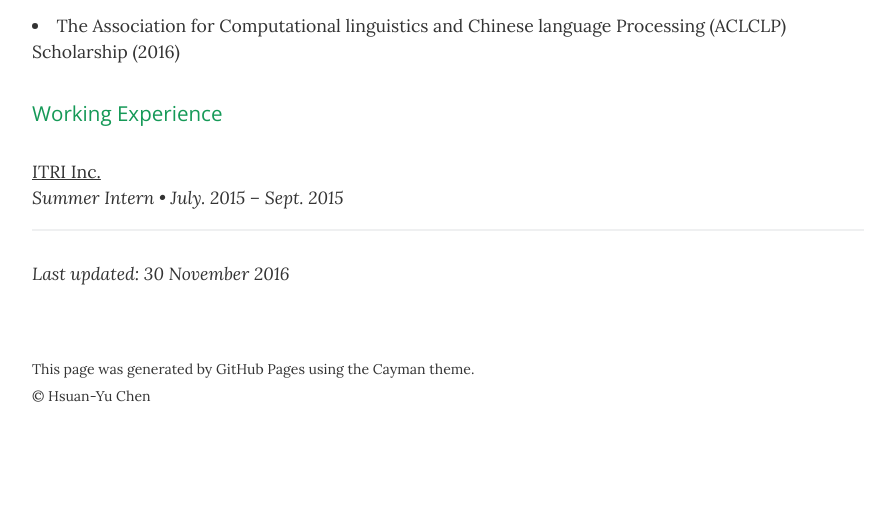
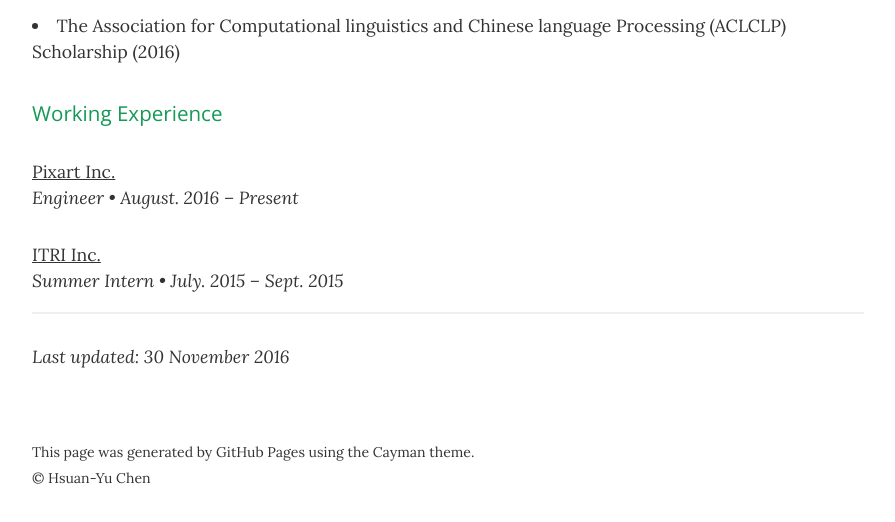
Before and after one commit to HsuanYu666/hsuanyu666.github.io, a plain HTML site: page index.html in a window 1280 px wide. Shown: the part 1244-1766 px from the top of the page, without its empty margins (192-1087 px from the left). Drawn offline with nearby package versions, Linux system fonts and the light colour scheme.

Commit message:
Update index.html

```diff
--- a/index.html
+++ b/index.html
@@ -122,6 +122,10 @@
 <h3>
 <a id="Working Experience" class="anchor" href="#Working Experience" aria-hidden="true"><span aria-hidden="true" class="octicon octicon-link"></span></a>Working Experience</h3>
 
+
+<p><a href="http://www.pixart.com/index.asp">Pixart Inc.</a>
+<br /><em>Engineer • August. 2016 – Present </em>
+
 <p><a href="https://www.itri.org.tw/">ITRI Inc.</a>
 <br /><em>Summer Intern • July. 2015 – Sept. 2015</em>
 
```
